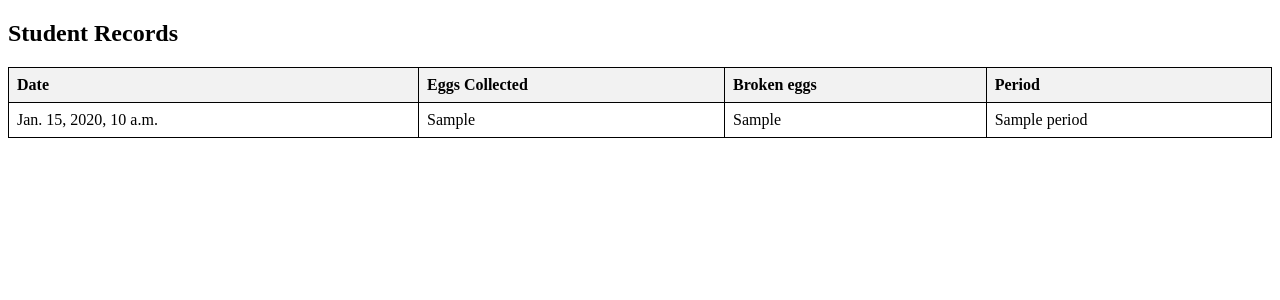
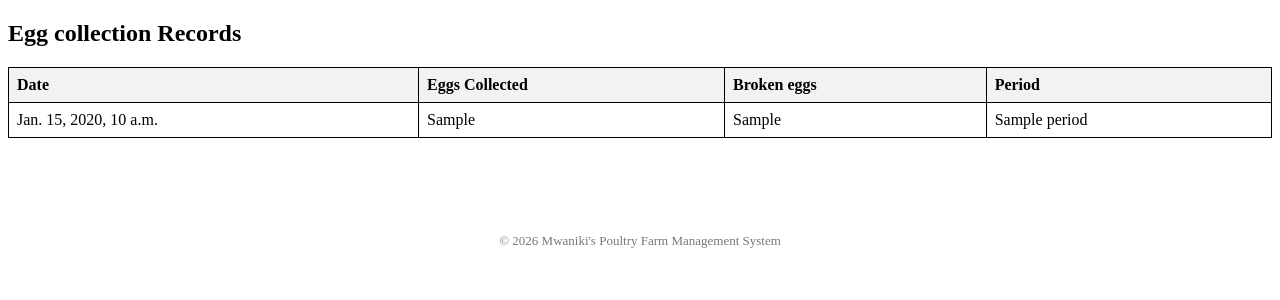
Before and after one commit to kirimamwaniki/Egg-collection-django-project, a Django app: template eggCount/templates/record_per_room_pdf.html in a window 1280 px wide. Shown: the top 300 px of the page. Run offline with Django 5.2, Linux system fonts and the light colour scheme; the template is opened without the code that fills it: most values are stand-ins (such as "Sample title", 1, 10 or a date in 2020).

Commit message:
minor tweaks

```diff
--- a/eggCount/templates/record_per_room_pdf.html
+++ b/eggCount/templates/record_per_room_pdf.html
@@ -16,12 +16,64 @@
         th {
             background: #f2f2f2;
         }
+
+         .footer {
+            margin-top: 40px;
+            padding: 30px 10px;
+            text-align: center;
+            font-size: 15px;
+            color: #333;
+        }
+
+        .footer p {
+            margin: 8px 0;
+        }
+
+        .footer a {
+            color: #2196F3;
+            text-decoration: none;
+            font-weight: bold;
+            display: inline-block;
+            margin-bottom: 15px;
+        }
+
+        .footer a:hover {
+            text-decoration: underline;
+        }
+
+        .footer .copyright {
+            margin-top: 25px;
+            font-size: 13px;
+            color: #777;
+        }
+
+        .footer_con {
+            grid-column: 1 / -1;
+            text-align: center;
+            margin-top: 10px;
+        }
+
+        .footer_con a {
+            display: inline-block;
+            padding: 8px 18px;
+            background: #2196F3;
+            color: white;
+            border-radius: 25px;
+            text-decoration: none;
+            font-size: 14px;
+            transition: background 0.2s ease, transform 0.2s ease;
+        }
+
+        .footer_con a:hover {
+            background: #1976D2;
+            transform: scale(1.05);
+        }
     </style>
 </head>
 
     <body>
 
-<h2>Student Records</h2>
+    <h2>Egg collection Records</h2>
 
         <table>
             <tr>
@@ -42,5 +94,13 @@
 
         </table>
 
+        <footer class="footer">
+
+
+            <p class="copyright">
+                &copy; 2026 Mwaniki's Poultry Farm Management System
+            </p>
+        </footer>
+
     </body>
 </html>
```
Lines whose indentation alone changed are shown as unchanged.
